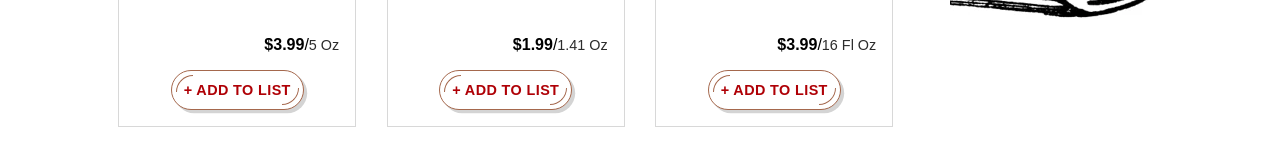
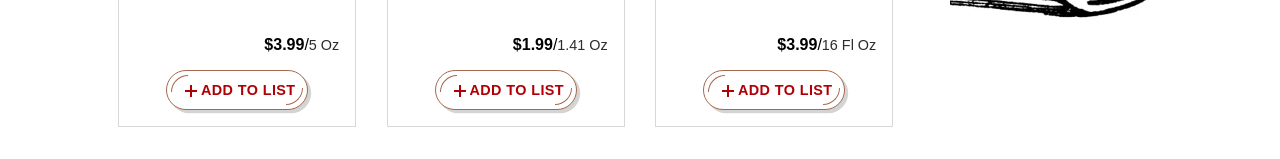
Before and after one commit to khavin/trader-joes-clone, a React (Vite) app in the folder client/: page / in a window 1280 px wide. Shown: the part 2303-2462 px from the top of the page. Built offline with nearby package versions, Linux system fonts and the light colour scheme.

Commit message:
added shopping list context

```diff
--- a/client/src/App.css
+++ b/client/src/App.css
@@ -7,6 +7,3 @@
 .hide-menu {
   display: none;
 }
-
-main {
-}
--- a/client/src/App.jsx
+++ b/client/src/App.jsx
@@ -3,13 +3,16 @@ import { Route, Switch } from "wouter";
 import { Header } from "./header";
 import { Menu } from "./menu";
 import { Home } from "./home";
+import { ShoppingListContext } from "./contexts/ShoppingListContext";
 import "./App.css";
 
 function App() {
   const [showMenu, toggleShowMenu] = useState(false);
+  const [shoppingList, setShoppingList] = useState(Object.create(null));
 
   return (
     <>
+      <ShoppingListContext.Provider value={[shoppingList, setShoppingList]}>
         <Header showMenu={showMenu} toggleShowMenu={toggleShowMenu} />
         <main>
           {/* TODO: This is a mistake. Menu component should be present inside header and not inside main. */}
@@ -23,6 +26,7 @@ function App() {
             </Switch>
           )}
         </main>
+      </ShoppingListContext.Provider>
     </>
   );
 }
--- /dev/null
+++ b/client/src/contexts/ShoppingListContext.js
@@ -0,0 +1,2 @@
+import { createContext } from "react";
+export const ShoppingListContext = createContext(null);
--- a/client/src/product_item.jsx
+++ b/client/src/product_item.jsx
@@ -1,5 +1,30 @@
+import { useContext } from "react";
+import { ShoppingListContext } from "./contexts/ShoppingListContext";
+import TickURL from "./assets/red_tick.svg";
+import PlusURL from "./assets/red_plus.svg";
 import classes from "./product_item.module.css";
+
 export function ProductItem({ category, itemName, price, perUnit, imgURL }) {
+  const [shoppingList, setShoppingList] = useContext(ShoppingListContext);
+  let displayText = "ADD TO LIST";
+  if (itemName in shoppingList) {
+    displayText = "ADDED TO LIST";
+  }
+
+  function handleClick() {
+    const clone = structuredClone(shoppingList);
+    if (!(itemName in clone)) {
+      clone[itemName] = {
+        price: price,
+        category: category,
+        perUnit: perUnit,
+        imgURL: imgURL,
+        quantity: 1,
+      };
+      setShoppingList(clone);
+    }
+  }
+
   return (
     <li className={classes["product-item-container"]}>
       <picture className={classes["product-img-container"]}>
@@ -22,10 +47,18 @@ export function ProductItem({ category, itemName, price, perUnit, imgURL }) {
               " " +
               classes["cart-button"] +
               " " +
-              classes["add-to-list-button"]
+              classes["add-to-list-button"] +
+              " " +
+              (itemName in shoppingList && classes["cart-added-item"])
             }
+            onClick={handleClick}
           >
-            + ADD TO LIST
+            {itemName in shoppingList ? (
+              <img src={TickURL} />
+            ) : (
+              <img src={PlusURL} />
+            )}
+            {displayText}
           </button>
         </div>
       </div>
--- a/client/src/product_item.module.css
+++ b/client/src/product_item.module.css
@@ -49,7 +49,23 @@
   margin: 0 auto;
   font-size: 0.9rem;
 }
-
+.cart-button.add-to-list-button.cart-added-item {
+  border-width: 2px;
+  border-color: var(--dark-red-color);
+  cursor: auto;
+}
+.cart-button.add-to-list-button.cart-added-item::before {
+  border-width: 2px;
+  border-color: var(--dark-red-color);
+}
+.cart-button.add-to-list-button.cart-added-item::after {
+  border-width: 2px;
+  border-color: var(--dark-red-color);
+}
+.cart-button.add-to-list-button.cart-added-item:hover {
+  box-shadow: 0.2rem 0.2rem rgba(44, 44, 44, 0.2);
+  background-color: white;
+}
 .cart-button::before {
   border-top-left-radius: 5rem;
 }
@@ -65,7 +81,7 @@
     max-width: unset;
   }
   .cart-button.add-to-list-button {
-    font-size: 0.75rem;
+    font-size: 0.85rem;
   }
   .product-item {
     font-size: 1rem;
--- a/client/src/what_else_new.jsx
+++ b/client/src/what_else_new.jsx
@@ -27,7 +27,7 @@ export function WhatElseNew() {
     async function fetchData() {
       setLoading(true);
 
-      const response = await fetch("./test_what_else_new_items.json");
+      const response = await fetch("/test_what_else_new_items.json");
       const responseJSON = await response.json();
 
       setProducts(responseJSON["data"]);
```
Also changed, not shown: client/src/assets/red_plus.svg (added), client/src/assets/red_tick.svg (added). Lines whose indentation alone changed are shown as unchanged.
